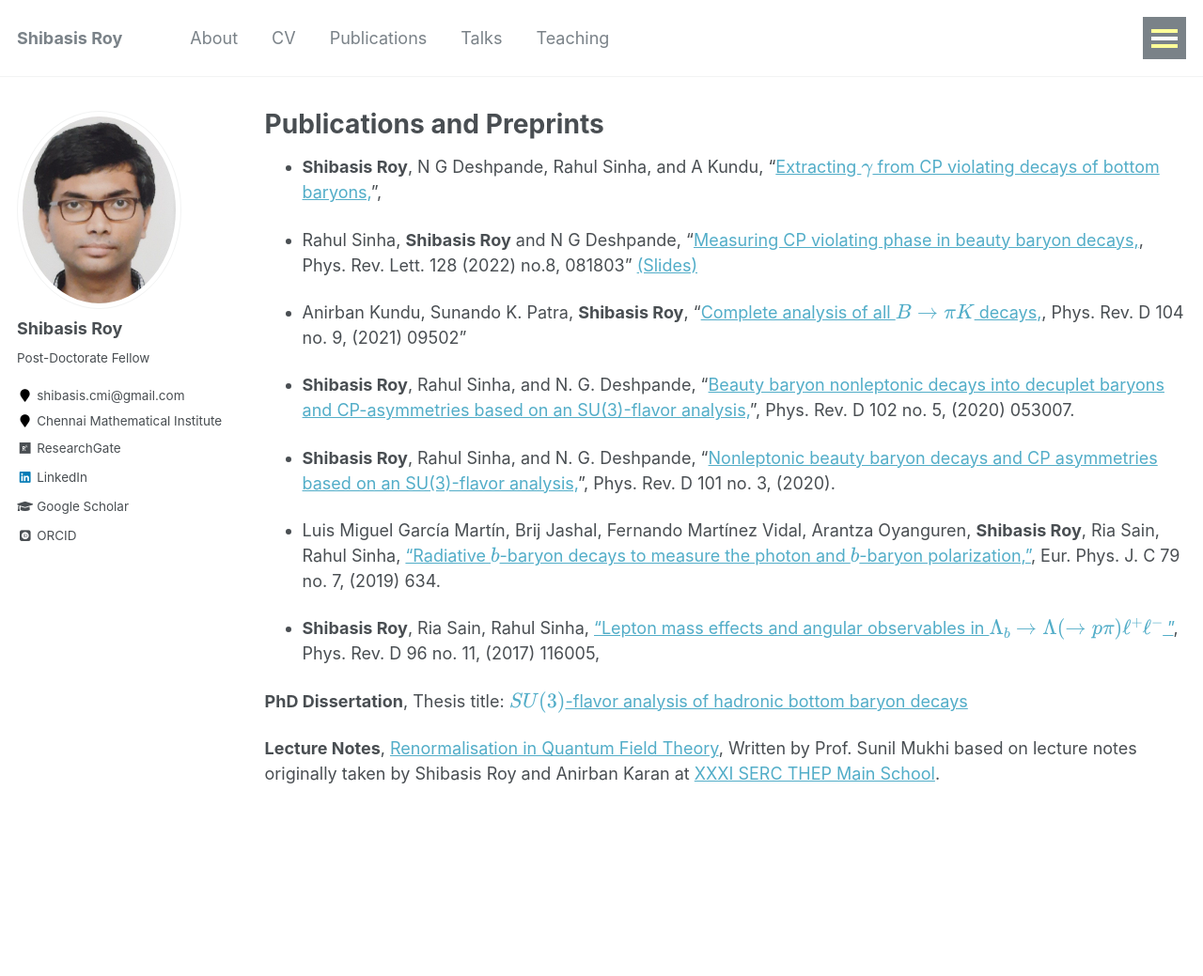
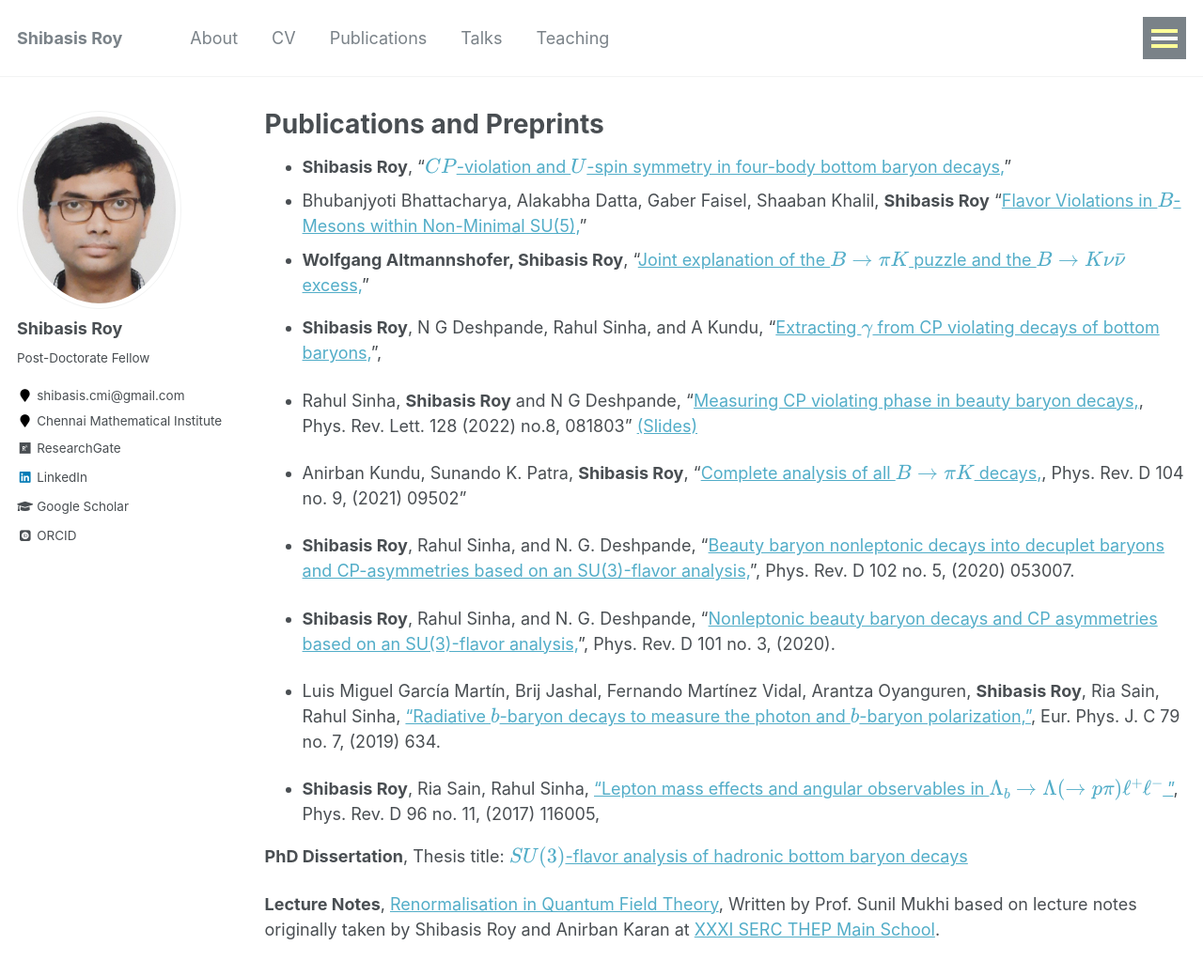
Before and after one commit to shibasisr/shibasisr.github.io, a Jekyll site: the page built from _pages/publications.md, in a window 1280 px wide and 1224 px high. Shown: the top 1039 px of the window at 94% size. Built offline with Jekyll 4.4.1, drawn with Linux system fonts in a browser that asks for light colours; some web fonts are replaced; a script bundle is joined from its source files by our own code; library files that are not in the unit come from our copies; formulas are drawn with MathJax 3.

Commit message:
Update publications.md

```diff
--- a/_pages/publications.md
+++ b/_pages/publications.md
@@ -10,7 +10,9 @@
 {% endif %}
 
 {% include base_path %}
-
+- **Shibasis Roy**, "[$CP$-violation and $U$-spin symmetry in four-body bottom baryon decays,](https://doi.org/10.1016/j.physletb.2025.139838){:target="_blank"}"
+- Bhubanjyoti Bhattacharya, Alakabha Datta, Gaber Faisel, Shaaban Khalil, **Shibasis Roy** "[Flavor Violations in $B$-Mesons within Non-Minimal SU(5),](https://arxiv.org/abs/2412.16115){:target="_blank"}"
+- **Wolfgang Altmannshofer, Shibasis Roy**, "[Joint explanation of the $B\to \pi K$ puzzle and the $B \to K\nu \bar{\nu}$ excess,](https://doi.org/10.1103/PhysRevD.111.075029){:target="_blank"}"
 - **Shibasis Roy**, N G Deshpande, Rahul Sinha, and A Kundu,
 "[Extracting $\gamma$ from CP violating decays of bottom baryons,](https://arxiv.org/abs/2303.02591){:target="_blank"}",
 
```
